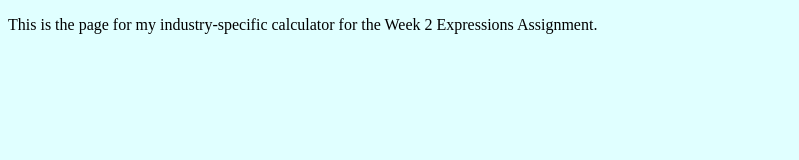
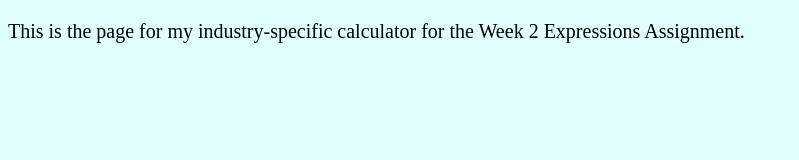
Before and after one commit to vmarrero/Marrero_Vanessa_WPF, a plain HTML site: page Expressions_Industry/index.html in a window 1280 px wide. Shown: the whole page, without its empty margins (0-799 px from the left). Drawn offline with Linux system fonts and the light colour scheme.

Commit message:
Paragraph style
style to paragraph

```diff
--- a/Expressions_Industry/css/style.css
+++ b/Expressions_Industry/css/style.css
@@ -2,3 +2,9 @@ body
 {
 background-color:#E0FFFF;
 }
+
+p
+{
+font-family:"Times New Roman";
+font-size:20px;
+}
```
